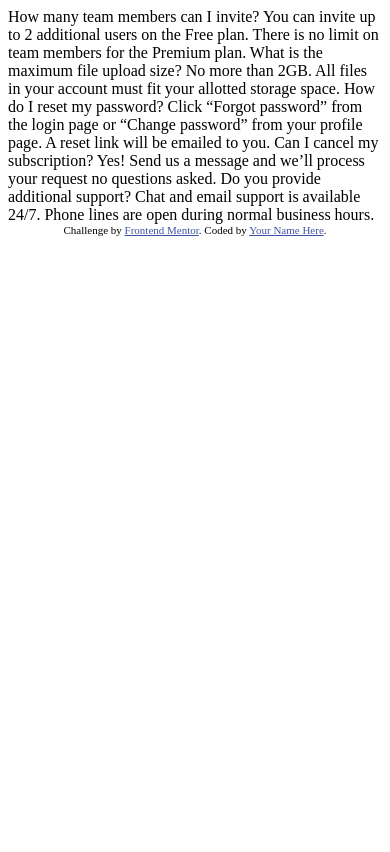
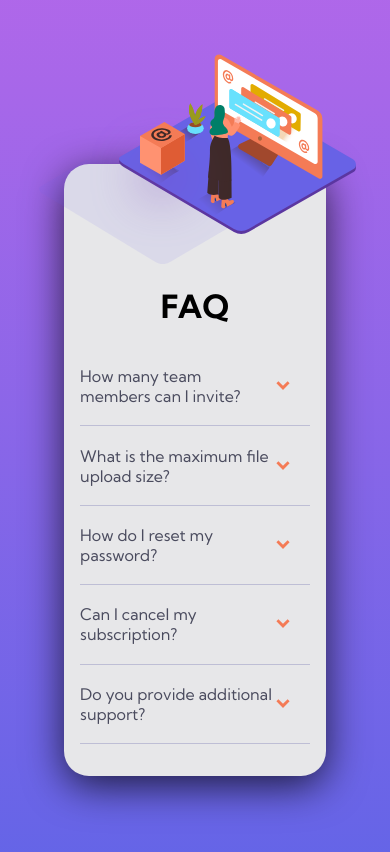
Before and after one commit to prithviBytes/weekly-coding, a plain HTML site: page Frontend/FAQ Card/index.html in a window 390 px wide. Drawn offline with Linux system fonts and the light colour scheme.

Commit message:
initial commit

```diff
--- /dev/null
+++ b/Frontend/FAQ Card/index.css
@@ -0,0 +1,131 @@
+@import url('https://fonts.googleapis.com/css2?family=Kumbh+Sans:wght@400;700&display=swap');
+
+body {
+    background-image: linear-gradient(180deg,hsl(273, 75%, 66%),hsl(240, 73%, 65%));
+    user-select: none;
+    font-family: 'Kumbh Sans', sans-serif;
+}
+
+.flex-container {
+    display: flex;
+    align-items: center;
+    justify-content: center;
+    height: 100vh;
+}
+
+.container {
+    display: flex;
+    flex-direction: row;
+    width: 70%;
+    height: 500px;
+    border-radius: 25px;
+    background-color: hsl(240, 5%, 91%);
+    box-shadow: 0px 10px 40px -1px rgba(0,0,0,0.75);
+    -webkit-box-shadow: 0px 10px 40px -1px rgba(0,0,0,0.75);
+    -moz-box-shadow: 0px 10px 40px -1px rgba(0,0,0,0.75);
+}
+.image-container {
+    width: 50%;
+}
+.woman-container {
+    position: relative;
+    height: 100%;
+    width: 100%;
+    overflow: hidden;
+}
+#woman {
+    position: absolute;
+    left: -17%;
+    top: 13%;
+    z-index: 20;
+}
+#shadow {
+    position: absolute;
+    bottom: -22%;
+    right: 15%;
+    z-index: 10;
+}
+#cube {
+    position: absolute;
+    top: 39%;
+    left: 8%;
+    z-index: 30;
+}
+.data-container {
+    width: 50%;
+    padding: 2rem 1rem;
+}
+.faq-container {
+    display: flex;
+    flex-direction: column-reverse;
+    width: 90%;
+    color: hsl(237, 12%, 33%);
+    border-bottom: 1px solid hsl(240, 21%, 79%);
+    padding: 1.2rem 0;
+}
+.question {
+    display: flex;
+    cursor: pointer;
+}
+.question img{
+    align-self: center;
+    height: 10px;
+    margin-left: auto;
+    margin-right: 20px;
+}
+.question:hover {
+    color: hsl(14, 88%, 65%);
+}
+.answer{
+    padding: 1rem 0;
+    padding-bottom: 0;
+    transition: all .3s;
+}
+.shown {
+   display: block;
+}
+.hidden {
+    display: none;
+}
+
+.answer.shown + .question{
+    font-weight: 700;
+}
+.answer.shown + .question img{
+    transform: rotate(180deg);
+}
+@media only screen and (max-width: 600px) {
+    .container {
+        margin-top: 5rem;
+        flex-wrap: wrap;
+        height: auto;
+    }
+    .image-container {
+        height: 100px;
+        width: 100%;
+    }
+    .woman-container{
+        overflow: visible;
+    }
+    #woman{
+        top: -110%;
+        left: 10%;
+    }
+    #shadow {
+        bottom: 0%;
+        right: 18%;
+    }
+    #cube {
+        display: none;
+    }
+    .data-container{
+        padding-top: 0;
+        width: 100%;
+    }
+    .data-container h1 {
+        text-align: center;
+    }
+    .faq-container{
+        width: 100%;
+    }
+}
--- a/Frontend/FAQ Card/index.html
+++ b/Frontend/FAQ Card/index.html
@@ -5,6 +5,7 @@
   <meta name="viewport" content="width=device-width, initial-scale=1.0"> <!-- displays site properly based on user's device -->
 
   <link rel="icon" type="image/png" sizes="32x32" href="./images/favicon-32x32.png">
+  <link rel="stylesheet" href="index.css">
 
   <title>Frontend Mentor | FAQ Accordion Card</title>
 
@@ -15,7 +16,51 @@
   </style>
 </head>
 <body>
-  How many team members can I invite?
+  <div class="flex-container">
+    <div class="container">
+      <div class="image-container">
+        <div class="woman-container">
+          <picture id="woman">
+            <source media="(max-width: 600px)" srcset="./images/illustration-woman-online-mobile.svg">
+            <img src="images/illustration-woman-online-desktop.svg" alt="woman-working">
+          </picture>
+          <picture id="shadow">
+            <source media="(max-width: 600px)" srcset="./images/bg-pattern-mobile.svg">
+            <img id="shadow" src="./images/bg-pattern-desktop.svg" alt="shadow">
+          </picture>
+        </div>
+        <img id="cube" src="./images/illustration-box-desktop.svg" alt="cube">
+      </div>
+      <div class="data-container">
+        <h1>FAQ</h1>
+        <div class="faq-container">
+
+          <div class="answer hidden">You can invite up to 2 additional users on the Free plan. There is no limit on
+            team members for the Premium plan.</div>
+            <div id="question" class="question">How many team members can I invite? <img src="./images/icon-arrow-down.svg"></div>
+        </div>
+        <div class="faq-container">
+          <div class="answer hidden">No more than 2GB. All files in your account must fit your allotted storage space.</div>
+          <div class="question">What is the maximum file upload size?<img src="./images/icon-arrow-down.svg"></div>
+        </div>
+        <div class="faq-container">
+          <div class="answer hidden">Click “Forgot password” from the login page or “Change password” from your profile page.
+            A reset link will be emailed to you.</div>
+          <div class="question"> How do I reset my password?<img src="./images/icon-arrow-down.svg"></div>
+        </div>
+        <div class="faq-container">
+          <div class="answer hidden">Yes! Send us a message and we’ll process your request no questions asked.</div>
+          <div class="question">Can I cancel my subscription?<img src="./images/icon-arrow-down.svg"></div>
+        </div>
+        <div class="faq-container">
+          <div class="answer hidden">Chat and email support is available 24/7. Phone lines are open during normal business hours.</div>
+          <div class="question"> Do you provide additional support?<img src="./images/icon-arrow-down.svg"></div>
+        </div>
+      </div>
+    </div>
+  </div>
+
+  <!-- How many team members can I invite?
   You can invite up to 2 additional users on the Free plan. There is no limit on
   team members for the Premium plan.
 
@@ -35,6 +80,7 @@
   <div class="attribution">
     Challenge by <a href="https://www.frontendmentor.io?ref=challenge" target="_blank">Frontend Mentor</a>.
     Coded by <a href="#">Your Name Here</a>.
-  </div>
+  </div> -->
 </body>
+<script src="./index.js"></script>
 </html>
--- /dev/null
+++ b/Frontend/FAQ Card/index.js
@@ -0,0 +1,16 @@
+var questions = document.querySelectorAll(".question");
+
+function toggleAnswer(evt){
+    var answer = evt.path[0].previousElementSibling;
+    if(answer.classList.contains("shown")){
+        answer.classList.remove("shown");
+        answer.classList.add("hidden")
+    }else{
+        answer.classList.remove("hidden");
+        answer.classList.add("shown")
+    }
+}
+
+questions.forEach(question => {
+    question.addEventListener("click",toggleAnswer);
+})
```
Also changed, not shown: 1 other file.
